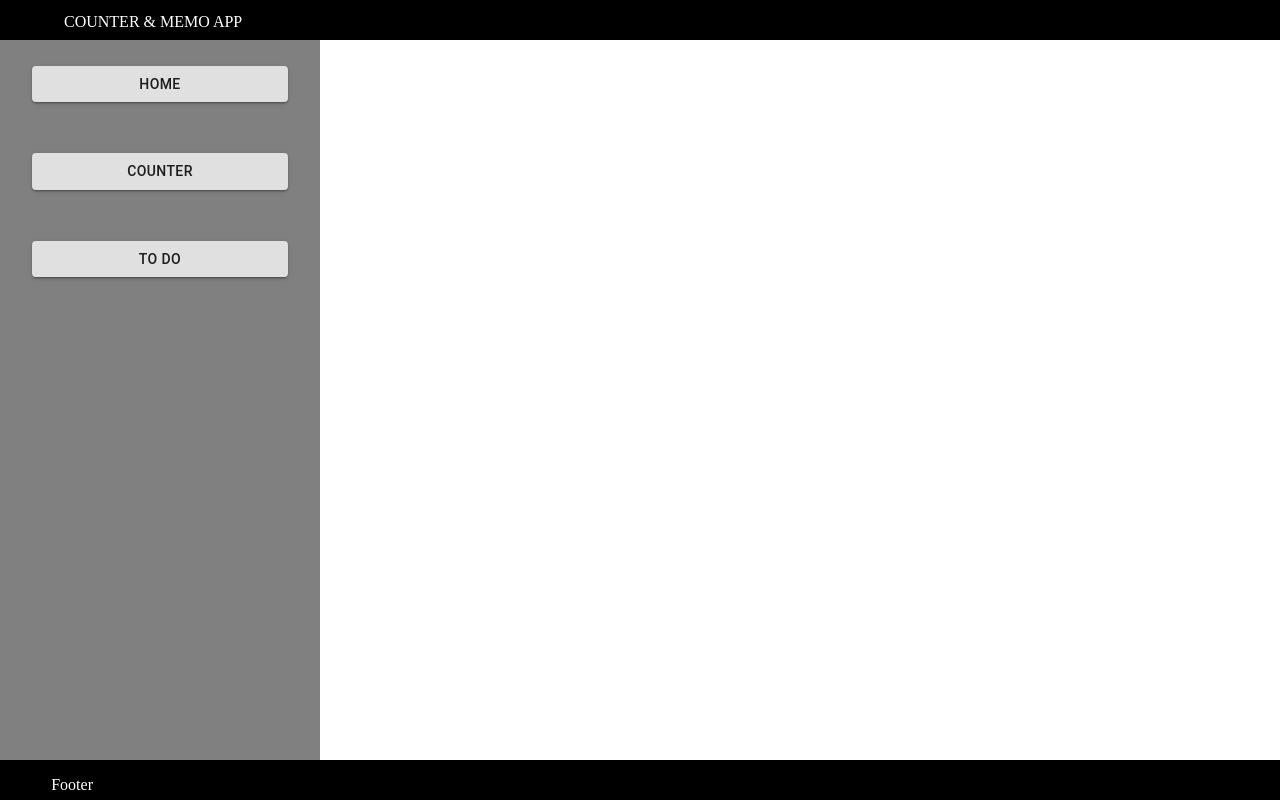
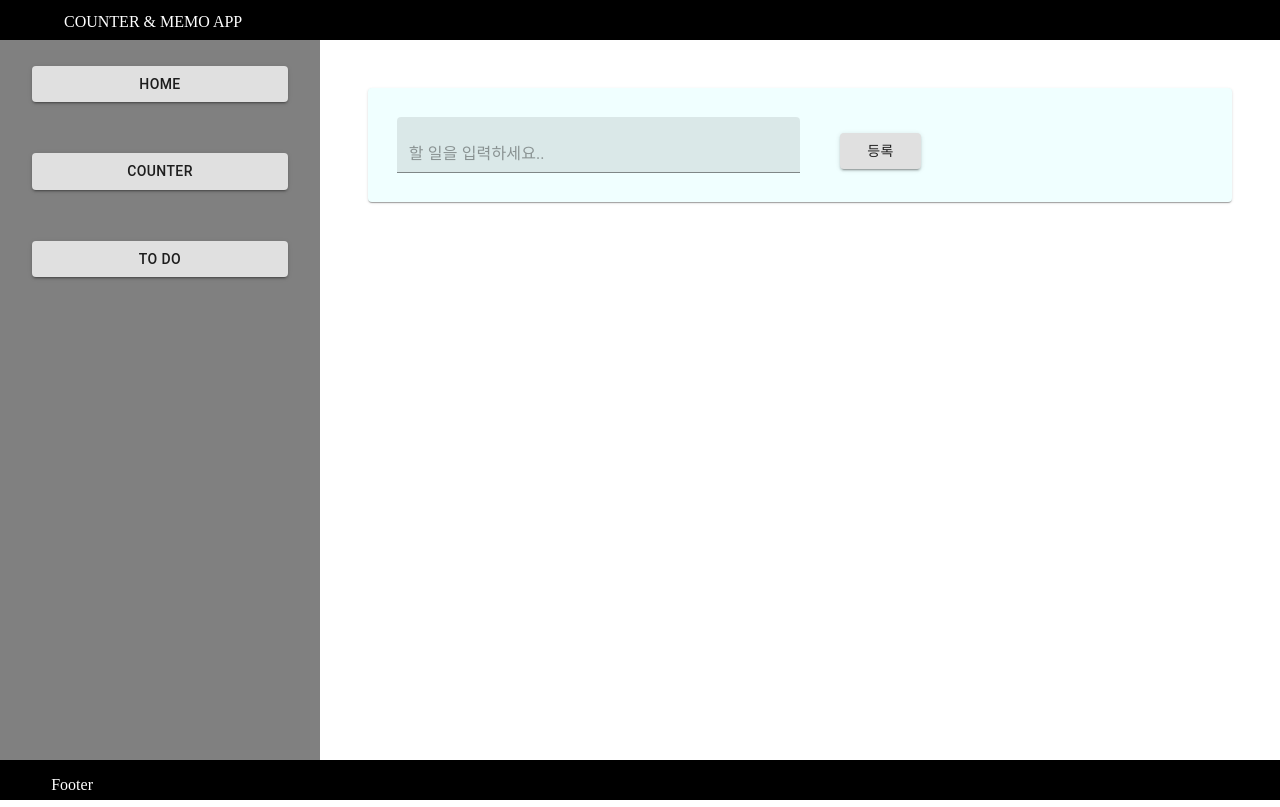
Before and after one commit to SI-Kim/counter-clone, a React (Create React App) app: page /todo in a window 1280 px wide. Built offline with nearby package versions, Linux system fonts and the light colour scheme.

Commit message:
complete todo App!!

```diff
--- /dev/null
+++ b/src/components/Todo.js
@@ -0,0 +1,100 @@
+import React, { useState } from 'react';
+import { Paper, TextField, Button } from '@material-ui/core';
+import { makeStyles } from '@material-ui/styles';
+
+const TodoItem = React.memo(function TodoItem({ todo, onToggle }) {
+
+    return (
+        <li
+        style={{
+            textDecoration: todo.done ? "line-through" : "none",
+            fontFamily: "rounded typeface"
+        }}
+        onClick={() => onToggle(todo.id)}
+        >
+            {todo.text}
+        </li>
+    );
+});
+
+const TodoList = React.memo(function TodoList({ todo, onToggle }) {
+    return (
+        <ul>
+            {todo.map((todo) => (
+                <TodoItem key={todo.id} todo={todo} onToggle={onToggle} />
+            ))}
+        </ul>
+    );
+});
+
+function Todos({ todo, onCreate, onToggle }) {
+    const classes = useStyle();
+    const [text, setText] = useState("");
+    const onChange = (event) => setText(event.target.value);
+    const onSubmit = (event) => {
+        event.preventDefault();
+        onCreate(text);
+        setText("");
+    };
+
+    return (
+        <div className="todo">
+            <Paper className={classes.coverPaper}>
+                <form onSubmit={onSubmit}>
+                    <TextField
+                        className={classes.textForm}
+                        labe="To do"
+                        variant="filled"
+                        value={text}
+                        placeholder="할 일을 입력하세요.."
+                        onChange={onChange}
+                        id="textField"
+                    />
+                    <Button
+                        className={classes.insertBtn}
+                        variant="contained"
+                        type="submit"
+                    >
+                            등록
+                    </Button>
+                </form>
+            </Paper>
+            {todo.length !== 0 ? (
+                <Paper className={classes.todoItemPaper}>
+                    <TodoList todo={todo} onToggle={onToggle} />
+                </Paper>
+            ) : null }
+        </div>
+    );
+}
+
+const useStyle = makeStyles((theme) => ({
+    coverPaper: {
+        margin: "0 auto",
+        marginLeft: "5%",
+        marginRight: "5%",
+        backgroundColor: "#F0FFFF",
+        marginTop: "5%",
+        padding: "3%",
+    },
+    textForm: {
+        width: "50%",
+        marginRight: "5%",
+        height: "30%",
+    },
+    insertBtn: {
+        width: "10%",
+        marginTop: "2%",
+    },
+    todoItemPaper: {
+        margin: "0 auto",
+        marginLeft: "5%",
+        marginRight: "5%",
+        backgroundColor: "#F0FFFF",
+        marginTop: "3%",
+        padding: "1%",
+        textAlign: "left"
+    }
+}));
+
+export default Todos;
--- /dev/null
+++ b/src/containers/TodoContainer.js
@@ -0,0 +1,19 @@
+import React, { useCallback } from 'react';
+import { useSelector, useDispatch } from 'react-redux';
+import Todos from '../components/Todo';
+import { addTodo, toggleTodo } from '../modules/todo';
+
+function TodoContainer() {
+    const todo = useSelector((state) => state.todo);
+    const dispatch = useDispatch();
+
+    const onCreate = (text) => dispatch(addTodo(text));
+    const onToggle = useCallback((id) => dispatch(toggleTodo(id)), [dispatch]);
+    return (
+        <div>
+            <Todos todo={todo} onCreate={onCreate} onToggle={onToggle} />
+        </div>
+    );
+}
+
+export default TodoContainer;
--- a/src/containers/index.js
+++ b/src/containers/index.js
@@ -1 +1,2 @@
 export { default as CounterContainer } from "./CounterContainer";
+export { default as TodoContainer } from "./TodoContainer";
--- a/src/layouts/Sidebar.js
+++ b/src/layouts/Sidebar.js
@@ -18,7 +18,13 @@ const Sidebar = () => {
           className={classes.btn}
         />
       </Link>
-      <Button children="To do" variant="contained" className={classes.btn} />
+      <Link to="/todo">
+        <Button
+          children="To do"
+          variant="contained"
+          className={classes.btn}
+        />
+      </Link>
     </div>
   );
 };
--- a/src/modules/index.js
+++ b/src/modules/index.js
@@ -1,8 +1,10 @@
 import { combineReducers } from "redux";
 import counter from "./counter";
+import todo from "./todo";
 
 const rootReducer = combineReducers({
-  counter
+  counter,
+  todo
 });
 
 export default rootReducer;
--- /dev/null
+++ b/src/modules/todo.js
@@ -0,0 +1,35 @@
+const ADD_TODO = "todo/ADD_TODO";
+const TOGGLE_TODO = "todo/TOGGLE_TODO";
+
+let nextId = "1";
+
+export const addTodo = (text) => ({
+    type: ADD_TODO,
+    todo: {
+        id: nextId++,
+        text
+    }
+});
+
+export const toggleTodo = (id) => ({
+    type: TOGGLE_TODO,
+    id
+});
+
+const initialState = [];
+
+export default function todo(state = initialState, action) {
+    switch (action.type) {
+        case ADD_TODO:
+            return state.concat(action.todo);
+        case TOGGLE_TODO:
+            return state.map((todo) =>
+                todo.id === action.id ? {
+                    ...todo,
+                    done: !todo.done
+                } : todo
+            );
+        default:
+            return state;
+    }
+};
--- a/src/route/Router.js
+++ b/src/route/Router.js
@@ -1,6 +1,6 @@
 import React from "react";
 import { Route } from "react-router-dom";
-import { CounterContainer } from "../containers/index";
+import { CounterContainer, TodoContainer } from "../containers/index";
 
 const Router = () => {
   return (
@@ -9,6 +9,10 @@ const Router = () => {
         path="/counter"
         component={CounterContainer}
       />
+      <Route
+        path="/todo"
+        component={TodoContainer}
+      />
     </div>
   );
 };
```
